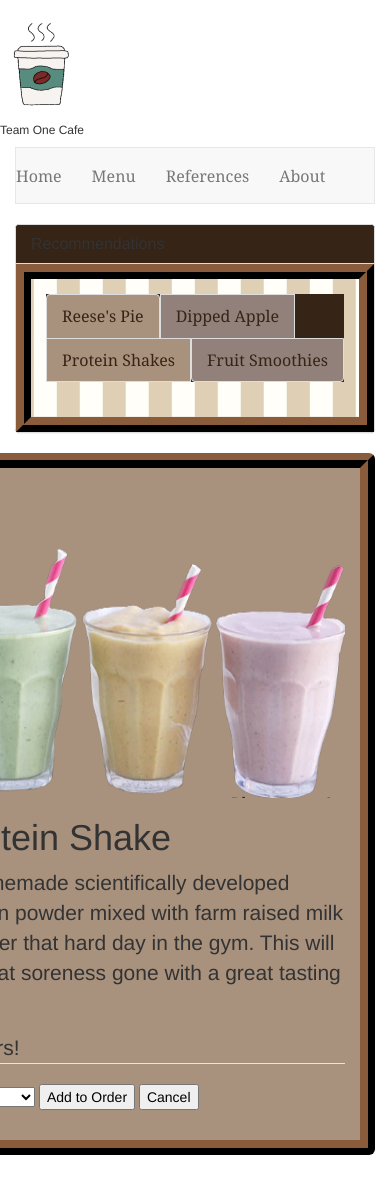
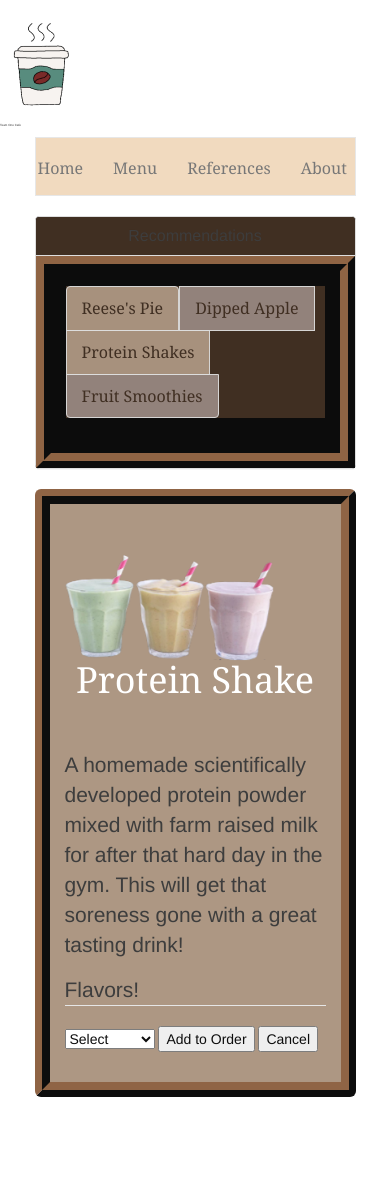
Before and after one commit to rednaksiii/cafe-website, a PHP site: the page made by Protein Shakes.html in a window 390 px wide. After the commit the page ends 1097 px from the top, so only its background shows below. Run offline with PHP 8.4, Linux system fonts and the light colour scheme; some libraries are stand-ins or nearby versions.

Commit message:
troubleshoot mobile

```diff
--- a/Protein Shakes.html
+++ b/Protein Shakes.html
@@ -3,9 +3,13 @@
 <head>
    <meta charset="utf-8">
    <title>Protein Shake</title>
+   <!--<link rel="stylesheet" href="https://bootswatch.com/3/superhero/bootstrap.min.css" type="text/css">
+   <link rel="stylesheet" href="megarecess.css" media="screen and (min-width:481px)"/>
+   <link rel="stylesheet" href="cocomac_mobile.css" media="screen and (max-width:480px)" />-->
+   <meta name="viewport" content="width=device-width, initial-scale=1">
+   <link rel="stylesheet" href="https://cdn.jsdelivr.net/npm/bootstrap@3.3.7/dist/css/bootstrap.min.css" integrity="sha384-BVYiiSIFeK1dGmJRAkycuHAHRg32OmUcww7on3RYdg4Va+PmSTsz/K68vbdEjh4u" crossorigin="anonymous">
    <link rel="stylesheet" href="https://bootswatch.com/3/superhero/bootstrap.min.css" type="text/css">
-   <link rel="stylesheet" href="megarecess.css" media="screen and (min-width:481px)"/>
-   <link rel="stylesheet" href="cocomac_mobile.css" media="screen and (max-width:480px)" />
+   <link rel="stylesheet" href="style-1.css">
 </head>
 <h6>
     <img src="images/logo2.png" alt="Logo">
--- a/megarecess.css
+++ b/megarecess.css
@@ -45,8 +45,3 @@ body {
 .container {
     width:80%;
 }
-.image-container img {
-    width: 50%;
-    height: auto;
-    float: right;
-}
```
